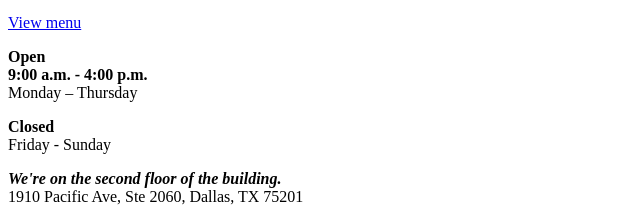
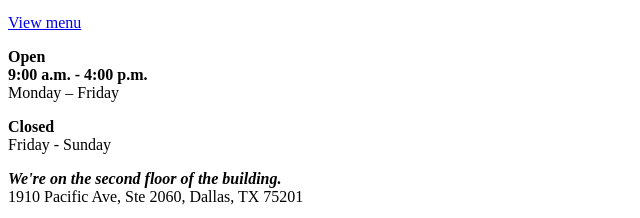
Before and after one commit to stupidgood/stupidgoodcoffee, an Eleventy site: page src/site/index.md in a window 1280 px wide. Shown: the part 232-450 px from the top of the page, 0-640 px from the left. Built offline with nearby package versions, Linux system fonts and the light colour scheme; Eleventy itself is replaced by a stand-in of ours; files that its build step writes are made by us from their sources.

Commit message:
Update index.md

```diff
--- a/src/site/index.md
+++ b/src/site/index.md
@@ -10,7 +10,7 @@ layout: home
 
 **Open**
 **9:00 a.m. - 4:00 p.m.**
-Monday – Thursday
+Monday – Friday
 
 **Closed**
 Friday - Sunday
```
